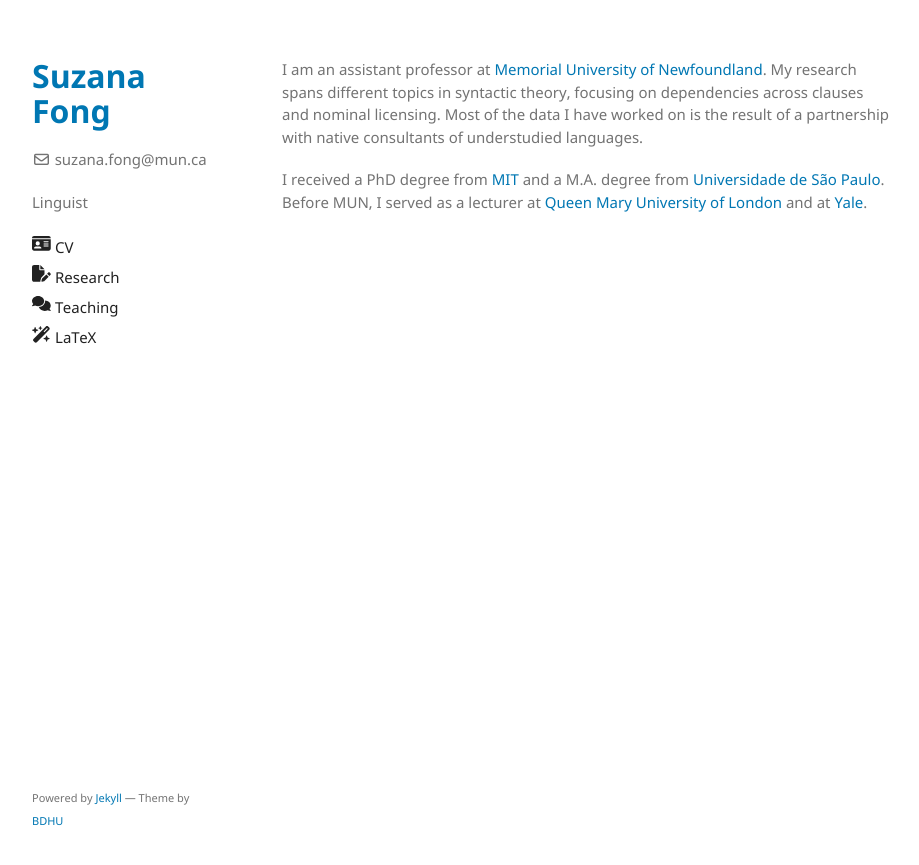
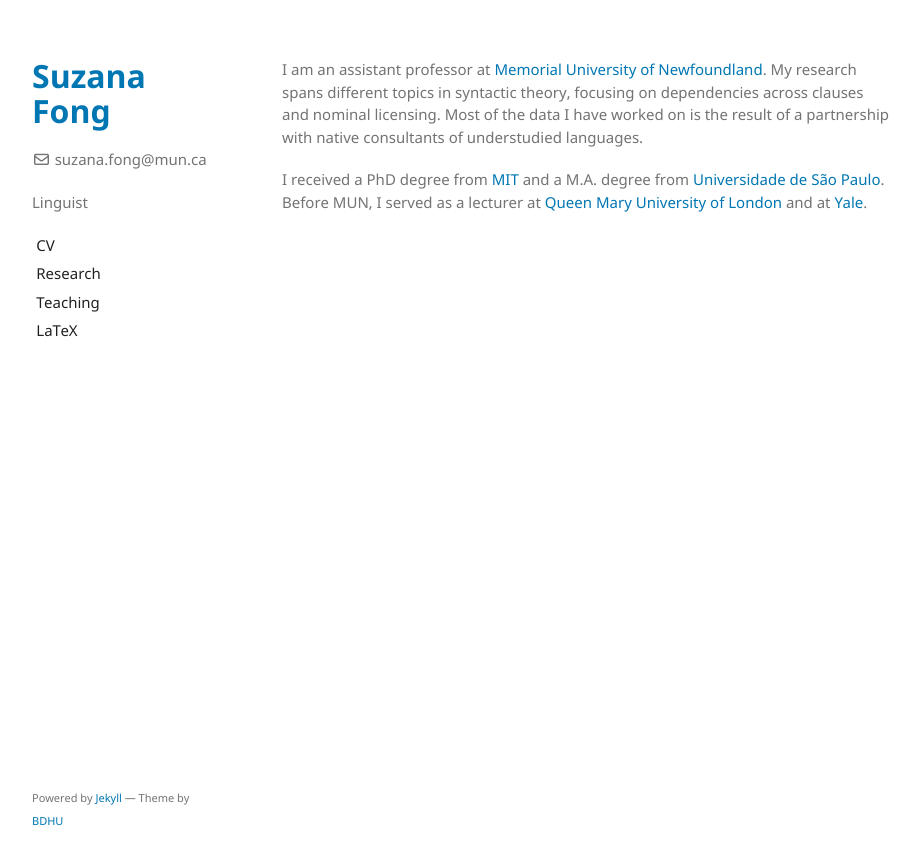
Before and after one commit to sznfng/sznfng.github.io, a Jekyll site: the page built from index.md, in a window 1280 px wide. Shown: the top 865 px of the page, without its empty margins (178-1097 px from the left). Built offline with Jekyll 4.4.1, drawn with Linux system fonts in a browser that asks for light colours.

Commit message:
Update _config.yml

```diff
--- a/_config.yml
+++ b/_config.yml
@@ -13,16 +13,16 @@ plugins:
 # You can find fonts from https://iconify.design or https://fontawesome.com. Below is just an example illustrating how to use custom icons
 sidebar:
   - name: CV
-    icon: <svg xmlns="http://www.w3.org/2000/svg" width="1.25em" height="1.25em" viewBox="0 0 576 512"><path fill="currentColor" d="M0 96h576c0-35.3-28.7-64-64-64H64C28.7 32 0 60.7 0 96zm0 32v288c0 35.3 28.7 64 64 64h448c35.3 0 64-28.7 64-64V128H0zm64 277.3c0-29.5 23.9-53.3 53.3-53.3h117.4c29.5 0 53.3 23.9 53.3 53.3c0 5.9-4.8 10.7-10.7 10.7H74.7c-5.9 0-10.7-4.8-10.7-10.7zM176 192a64 64 0 1 1 0 128a64 64 0 1 1 0-128zm176 16c0-8.8 7.2-16 16-16h128c8.8 0 16 7.2 16 16s-7.2 16-16 16H368c-8.8 0-16-7.2-16-16zm0 64c0-8.8 7.2-16 16-16h128c8.8 0 16 7.2 16 16s-7.2 16-16 16H368c-8.8 0-16-7.2-16-16zm0 64c0-8.8 7.2-16 16-16h128c8.8 0 16 7.2 16 16s-7.2 16-16 16H368c-8.8 0-16-7.2-16-16z"/></svg>
+    # icon: <svg xmlns="http://www.w3.org/2000/svg" width="1.25em" height="1.25em" viewBox="0 0 576 512"><path fill="currentColor" d="M0 96h576c0-35.3-28.7-64-64-64H64C28.7 32 0 60.7 0 96zm0 32v288c0 35.3 28.7 64 64 64h448c35.3 0 64-28.7 64-64V128H0zm64 277.3c0-29.5 23.9-53.3 53.3-53.3h117.4c29.5 0 53.3 23.9 53.3 53.3c0 5.9-4.8 10.7-10.7 10.7H74.7c-5.9 0-10.7-4.8-10.7-10.7zM176 192a64 64 0 1 1 0 128a64 64 0 1 1 0-128zm176 16c0-8.8 7.2-16 16-16h128c8.8 0 16 7.2 16 16s-7.2 16-16 16H368c-8.8 0-16-7.2-16-16zm0 64c0-8.8 7.2-16 16-16h128c8.8 0 16 7.2 16 16s-7.2 16-16 16H368c-8.8 0-16-7.2-16-16zm0 64c0-8.8 7.2-16 16-16h128c8.8 0 16 7.2 16 16s-7.2 16-16 16H368c-8.8 0-16-7.2-16-16z"/></svg>
     link: /files/CV_sfong.pdf
   - name: Research
-    icon: <svg xmlns="http://www.w3.org/2000/svg" width="1.25em" height="1.25em" viewBox="0 0 576 512"><path fill="currentColor" d="M0 64C0 28.7 28.7 0 64 0h160v128c0 17.7 14.3 32 32 32h128v125.7l-86.8 86.8c-10.3 10.3-17.5 23.1-21 37.2l-18.7 74.9c-2.3 9.2-1.8 18.8 1.3 27.5H64c-35.3 0-64-28.7-64-64V64zm384 64H256V0l128 128zm165.8 107.7l14.4 14.4c15.6 15.6 15.6 40.9 0 56.6l-29.4 29.4l-71-71l29.4-29.4c15.6-15.6 40.9-15.6 56.6 0zM311.9 417l129.2-129.2l71 71l-129.2 129.1c-4.1 4.1-9.2 7-14.9 8.4l-60.1 15c-5.5 1.4-11.2-.2-15.2-4.2s-5.6-9.7-4.2-15.2l15-60.1c1.4-5.6 4.3-10.8 8.4-14.9z"/></svg>
+    # icon: <svg xmlns="http://www.w3.org/2000/svg" width="1.25em" height="1.25em" viewBox="0 0 576 512"><path fill="currentColor" d="M0 64C0 28.7 28.7 0 64 0h160v128c0 17.7 14.3 32 32 32h128v125.7l-86.8 86.8c-10.3 10.3-17.5 23.1-21 37.2l-18.7 74.9c-2.3 9.2-1.8 18.8 1.3 27.5H64c-35.3 0-64-28.7-64-64V64zm384 64H256V0l128 128zm165.8 107.7l14.4 14.4c15.6 15.6 15.6 40.9 0 56.6l-29.4 29.4l-71-71l29.4-29.4c15.6-15.6 40.9-15.6 56.6 0zM311.9 417l129.2-129.2l71 71l-129.2 129.1c-4.1 4.1-9.2 7-14.9 8.4l-60.1 15c-5.5 1.4-11.2-.2-15.2-4.2s-5.6-9.7-4.2-15.2l15-60.1c1.4-5.6 4.3-10.8 8.4-14.9z"/></svg>
     link: /research
   - name: Teaching
-    icon: <svg xmlns="http://www.w3.org/2000/svg" width="1.25em" height="1.25em" viewBox="0 0 640 512"><path fill="currentColor" d="M208 352c114.9 0 208-78.8 208-176S322.9 0 208 0S0 78.8 0 176c0 38.6 14.7 74.3 39.6 103.4c-3.5 9.4-8.7 17.7-14.2 24.7c-4.8 6.2-9.7 11-13.3 14.3c-1.8 1.6-3.3 2.9-4.3 3.7c-.5.4-.9.7-1.1.8l-.2.2C1 327.2-1.4 334.4.8 340.9S9.1 352 16 352c21.8 0 43.8-5.6 62.1-12.5c9.2-3.5 17.8-7.4 25.3-11.4C134.1 343.3 169.8 352 208 352zm240-176c0 112.3-99.1 196.9-216.5 207c24.3 74.4 104.9 129 200.5 129c38.2 0 73.9-8.7 104.7-23.9c7.5 4 16 7.9 25.2 11.4c18.3 6.9 40.3 12.5 62.1 12.5c6.9 0 13.1-4.5 15.2-11.1c2.1-6.6-.2-13.8-5.8-17.9l-.2-.2c-.2-.2-.6-.4-1.1-.8c-1-.8-2.5-2-4.3-3.7c-3.6-3.3-8.5-8.1-13.3-14.3c-5.5-7-10.7-15.4-14.2-24.7c24.9-29 39.6-64.7 39.6-103.4c0-92.8-84.9-168.9-192.6-175.5c.4 5.1.6 10.3.6 15.5z"/></svg>
+    # icon: <svg xmlns="http://www.w3.org/2000/svg" width="1.25em" height="1.25em" viewBox="0 0 640 512"><path fill="currentColor" d="M208 352c114.9 0 208-78.8 208-176S322.9 0 208 0S0 78.8 0 176c0 38.6 14.7 74.3 39.6 103.4c-3.5 9.4-8.7 17.7-14.2 24.7c-4.8 6.2-9.7 11-13.3 14.3c-1.8 1.6-3.3 2.9-4.3 3.7c-.5.4-.9.7-1.1.8l-.2.2C1 327.2-1.4 334.4.8 340.9S9.1 352 16 352c21.8 0 43.8-5.6 62.1-12.5c9.2-3.5 17.8-7.4 25.3-11.4C134.1 343.3 169.8 352 208 352zm240-176c0 112.3-99.1 196.9-216.5 207c24.3 74.4 104.9 129 200.5 129c38.2 0 73.9-8.7 104.7-23.9c7.5 4 16 7.9 25.2 11.4c18.3 6.9 40.3 12.5 62.1 12.5c6.9 0 13.1-4.5 15.2-11.1c2.1-6.6-.2-13.8-5.8-17.9l-.2-.2c-.2-.2-.6-.4-1.1-.8c-1-.8-2.5-2-4.3-3.7c-3.6-3.3-8.5-8.1-13.3-14.3c-5.5-7-10.7-15.4-14.2-24.7c24.9-29 39.6-64.7 39.6-103.4c0-92.8-84.9-168.9-192.6-175.5c.4 5.1.6 10.3.6 15.5z"/></svg>
     link: /teaching
   - name: LaTeX
-    icon: <svg xmlns="http://www.w3.org/2000/svg" width="1.25em" height="1.25em" viewBox="0 0 576 512"><path fill="currentColor" d="M234.7 42.7L197 56.8c-3 1.1-5 4-5 7.2s2 6.1 5 7.2l37.7 14.1l14.1 37.7c1.1 3 4 5 7.2 5s6.1-2 7.2-5l14.1-37.7L315 71.2c3-1.1 5-4 5-7.2s-2-6.1-5-7.2l-37.7-14.1L263.2 5c-1.1-3-4-5-7.2-5s-6.1 2-7.2 5l-14.1 37.7zM46.1 395.4c-18.7 18.7-18.7 49.1 0 67.9l34.6 34.6c18.7 18.7 49.1 18.7 67.9 0l381.3-381.4c18.7-18.7 18.7-49.1 0-67.9l-34.6-34.5c-18.7-18.7-49.1-18.7-67.9 0L46.1 395.4zM484.6 82.6l-105 105l-23.3-23.3l105-105l23.3 23.3zM7.5 117.2C3 118.9 0 123.2 0 128s3 9.1 7.5 10.8L64 160l21.2 56.5c1.7 4.5 6 7.5 10.8 7.5s9.1-3 10.8-7.5L128 160l56.5-21.2c4.5-1.7 7.5-6 7.5-10.8s-3-9.1-7.5-10.8L128 96l-21.2-56.5c-1.7-4.5-6-7.5-10.8-7.5s-9.1 3-10.8 7.5L64 96L7.5 117.2zm352 256c-4.5 1.7-7.5 6-7.5 10.8s3 9.1 7.5 10.8L416 416l21.2 56.5c1.7 4.5 6 7.5 10.8 7.5s9.1-3 10.8-7.5L480 416l56.5-21.2c4.5-1.7 7.5-6 7.5-10.8s-3-9.1-7.5-10.8L480 352l-21.2-56.5c-1.7-4.5-6-7.5-10.8-7.5s-9.1 3-10.8 7.5L416 352l-56.5 21.2z"/></svg>
+    # icon: <svg xmlns="http://www.w3.org/2000/svg" width="1.25em" height="1.25em" viewBox="0 0 576 512"><path fill="currentColor" d="M234.7 42.7L197 56.8c-3 1.1-5 4-5 7.2s2 6.1 5 7.2l37.7 14.1l14.1 37.7c1.1 3 4 5 7.2 5s6.1-2 7.2-5l14.1-37.7L315 71.2c3-1.1 5-4 5-7.2s-2-6.1-5-7.2l-37.7-14.1L263.2 5c-1.1-3-4-5-7.2-5s-6.1 2-7.2 5l-14.1 37.7zM46.1 395.4c-18.7 18.7-18.7 49.1 0 67.9l34.6 34.6c18.7 18.7 49.1 18.7 67.9 0l381.3-381.4c18.7-18.7 18.7-49.1 0-67.9l-34.6-34.5c-18.7-18.7-49.1-18.7-67.9 0L46.1 395.4zM484.6 82.6l-105 105l-23.3-23.3l105-105l23.3 23.3zM7.5 117.2C3 118.9 0 123.2 0 128s3 9.1 7.5 10.8L64 160l21.2 56.5c1.7 4.5 6 7.5 10.8 7.5s9.1-3 10.8-7.5L128 160l56.5-21.2c4.5-1.7 7.5-6 7.5-10.8s-3-9.1-7.5-10.8L128 96l-21.2-56.5c-1.7-4.5-6-7.5-10.8-7.5s-9.1 3-10.8 7.5L64 96L7.5 117.2zm352 256c-4.5 1.7-7.5 6-7.5 10.8s3 9.1 7.5 10.8L416 416l21.2 56.5c1.7 4.5 6 7.5 10.8 7.5s9.1-3 10.8-7.5L480 416l56.5-21.2c4.5-1.7 7.5-6 7.5-10.8s-3-9.1-7.5-10.8L480 352l-21.2-56.5c-1.7-4.5-6-7.5-10.8-7.5s-9.1 3-10.8 7.5L416 352l-56.5 21.2z"/></svg>
     link: /latex
 
 # https://github.com/github/pages-gem/issues/399#issuecomment-301827749
```
